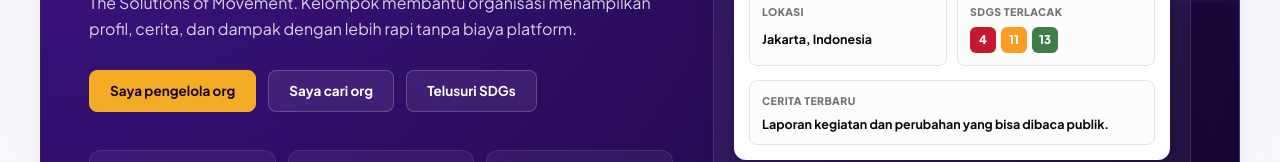
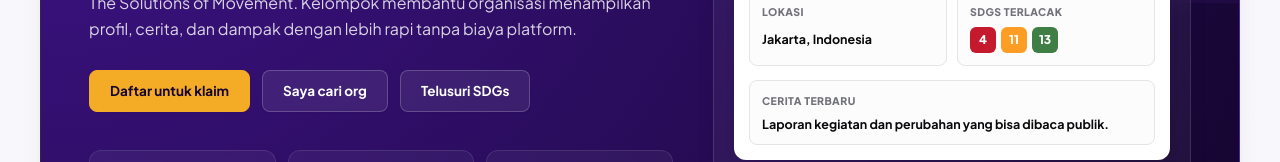
Before and after one commit to pendig/kelompok, a SvelteKit app in the folder web/: page / in a window 1280 px wide. Shown: the part 409-571 px from the top of the page. Built offline with nearby package versions, Linux system fonts and the light colour scheme; no server answers.

Commit message:
Fix homepage manager CTA label
Co-authored-by: multica-agent <github@multica.ai>

```diff
--- a/web/src/routes/+page.svelte
+++ b/web/src/routes/+page.svelte
@@ -42,7 +42,7 @@
 			<p>{$t("home.subtitle")}</p>
 
 			<div class="hero-actions">
-				<a class="btn primary" href={managerPath}>{$t("home.managerAction")}</a>
+				<a class="btn primary" href={managerPath}>{$t(managerActionKey)}</a>
 				<a class="btn secondary" href="/organizations">{$t("home.seekerAction")}</a>
 				<a class="btn secondary" href="/sdgs">{$t("home.sdgsAction")}</a>
 			</div>
```
